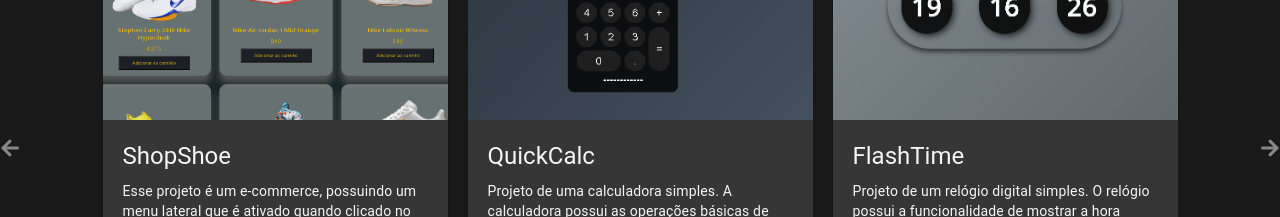
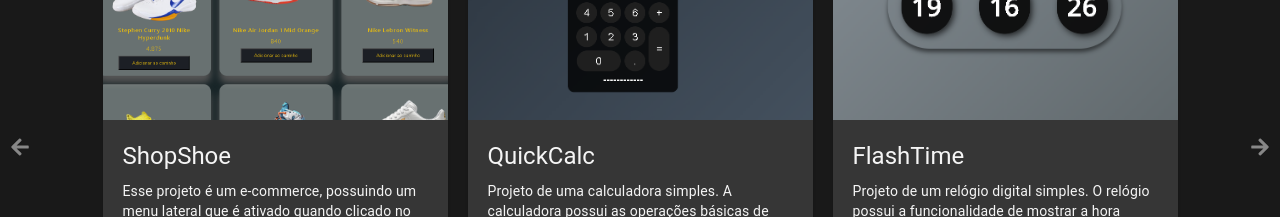
Before and after one commit to SamuellAguiar/Portfolio, a React (Vite) app in the folder portfolio/: page / in a window 1280 px wide. Shown: the part 1980-2197 px from the top of the page. Built offline with nearby package versions, Linux system fonts and the light colour scheme.

Commit message:
test failed

```diff
--- a/portfolio/src/Components/Projects.jsx
+++ b/portfolio/src/Components/Projects.jsx
@@ -3,19 +3,15 @@ import Card from '@mui/material/Card';
 import CardActions from '@mui/material/CardActions';
 import CardContent from '@mui/material/CardContent';
 import CardMedia from '@mui/material/CardMedia';
-import Button from '@mui/material/Button';
 import Typography from '@mui/material/Typography';
 import GitHubButton from './GitHubButton';
 import 'bootstrap/dist/css/bootstrap.css';
 import Carousel from 'react-bootstrap/Carousel';
 import { FaArrowRight, FaArrowLeft } from 'react-icons/fa';
 
-
 export default function ImgMediaCard() {
     return (
-        <div style={{
-            height: '110vh',
-        }}>
+        <div style={{ height: '110vh' }}>
             <div style={{
                 width: '100vh',
                 display: 'left',
@@ -28,25 +24,51 @@ export default function ImgMediaCard() {
                 paddingLeft: '180px',
             }}>
                 <h2>Projetos</h2>
-
-                <p style={{
-                    paddingTop: '20px',
-                    maxWidth: '600px',
-                }}>Projetos que já desenvolvi ou estou desenvolvendo</p>
-
+                <p style={{ paddingTop: '20px', maxWidth: '600px' }}>
+                    Projetos que já desenvolvi ou estou desenvolvendo
+                </p>
             </div>
-
             <div style={{ position: 'relative' }}>
                 <Carousel fade
                     nextIcon={
-                        <button style={{ background: 'none', border: 'none', position: 'absolute', right: 0 }}>
-                            <FaArrowRight style={{ color: '#f5f5f5', fontSize: '20px' }} />
-                        </button>
+                        <div style={{
+                            background: 'none',
+                            border: 'none',
+                            position: 'absolute',
+                            right: 0,
+                            display: 'flex',
+                            alignItems: 'center',
+                            justifyContent: 'center',
+                            padding: '10px',
+                            pointerEvents: 'none'
+                        }}>
+                            <FaArrowRight style={{
+                                color: '#f5f5f5',
+                                fontSize: '20px',
+                                pointerEvents: 'all',
+                                cursor: 'pointer'
+                            }} />
+                        </div>
                     }
                     prevIcon={
-                        <button style={{ background: 'none', border: 'none', position: 'absolute', left: 0 }}>
-                            <FaArrowLeft style={{ color: '#f5f5f5', fontSize: '20px' }} />
-                        </button>
+                        <div style={{
+                            background: 'none',
+                            border: 'none',
+                            position: 'absolute',
+                            left: 0,
+                            display: 'flex',
+                            alignItems: 'center',
+                            justifyContent: 'center',
+                            padding: '10px',
+                            pointerEvents: 'none'
+                        }}>
+                            <FaArrowLeft style={{
+                                color: '#f5f5f5',
+                                fontSize: '20px',
+                                pointerEvents: 'all',
+                                cursor: 'pointer'
+                            }} />
+                        </div>
                     }
                     indicators={false}
                 >
@@ -56,7 +78,7 @@ export default function ImgMediaCard() {
                                 <Card sx={{ maxWidth: 345, maxHeight: 600, backgroundColor: '#363636', color: '#f5f5f5', borderRadius: '5%' }}>
                                     <CardMedia
                                         component="img"
-                                        alt="green iguana"
+                                        alt="Pizzaria"
                                         height="230"
                                         width="375"
                                         image="/assets/Pizzaria.png"
@@ -68,12 +90,10 @@ export default function ImgMediaCard() {
                                         <Typography variant="body2">
                                             Este projeto foi desenvolvido como parte do trabalho da disciplina Banco de Dados 1, com o objetivo principal de oferecer aos usuários uma interface intuitiva para realizar pedidos personalizados de pizzas.
                                         </Typography>
-
                                         <Typography variant='body2' style={{ paddingTop: '15px' }}>
                                             <b>Tech Stack</b>: PHP, MySQL, HTML, CSS, JavaScript
                                         </Typography>
                                     </CardContent>
-
                                     <CardActions style={{ justifyContent: 'flex-end' }}>
                                         <a href="https://github.com/SamuellAguiar/Pizzaria" style={{ textDecoration: 'none', color: 'inherit' }}>
                                             <GitHubButton />
@@ -81,12 +101,11 @@ export default function ImgMediaCard() {
                                     </CardActions>
                                 </Card>
                             </a>
-
                             <a href="https://github.com/SamuellAguiar/VelozaCLUB" style={{ textDecoration: 'none', color: 'inherit' }}>
                                 <Card sx={{ maxWidth: 345, maxHeight: 600, backgroundColor: '#363636', color: '#f5f5f5', borderRadius: '5%' }}>
                                     <CardMedia
                                         component="img"
-                                        alt="green iguana"
+                                        alt="VelozaCLUB"
                                         height="230"
                                         width="375"
                                         image="/assets/VelozaCLUB.png"
@@ -98,7 +117,6 @@ export default function ImgMediaCard() {
                                         <Typography variant="body2">
                                             Este projeto foi desenvolvido para a matéria de Sistemas WEB I. O objetivo é criar um sistema de venda veículos antigos, onde o usuário pode se cadastrar, fazer login, visualizar os veículos disponíveis e entrar em contato com o vendedor.
                                         </Typography>
-
                                         <Typography variant='body2' style={{ paddingTop: '15px' }}>
                                             <b>Tech Stack</b>: React, Django, Sqlite
                                         </Typography>
@@ -110,12 +128,11 @@ export default function ImgMediaCard() {
                                     </CardActions>
                                 </Card>
                             </a>
-
                             <a href="https://github.com/SamuellAguiar/Login-Instagram" style={{ textDecoration: 'none', color: 'inherit' }}>
                                 <Card sx={{ maxWidth: 345, maxHeight: 600, backgroundColor: '#363636', color: '#f5f5f5', borderRadius: '5%' }}>
                                     <CardMedia
                                         component="img"
-                                        alt="green iguana"
+                                        alt="Clone Login Instagram"
                                         height="230"
                                         width="375"
                                         image="/assets/Login-Instagram.png"
@@ -127,12 +144,10 @@ export default function ImgMediaCard() {
                                         <Typography variant="body2">
                                             O projeto consiste em criar uma página web clone da página de login do Instagram com modo dark. Possuindo também links que redirecionam para as páginas de cadastro e recuperação de senha. Além de todos os links funcionais, a página é responsiva.
                                         </Typography>
-
                                         <Typography variant='body2' style={{ paddingTop: '15px' }}>
                                             <b>Tech Stack</b>: HTML, CSS, JavaScript
                                         </Typography>
                                     </CardContent>
-
                                     <CardActions style={{ justifyContent: 'flex-end' }}>
                                         <a href="https://github.com/SamuellAguiar/Login-Instagram" style={{ textDecoration: 'none', color: 'inherit' }}>
                                             <GitHubButton />
@@ -142,14 +157,13 @@ export default function ImgMediaCard() {
                             </a>
                         </div>
                     </Carousel.Item>
-
                     <Carousel.Item>
                         <div style={{ display: 'flex', justifyContent: 'center', gap: '20px' }}>
                             <a href="https://github.com/SamuellAguiar/E-Commerce" style={{ textDecoration: 'none', color: 'inherit' }}>
                                 <Card sx={{ maxWidth: 345, maxHeight: 600, backgroundColor: '#363636', color: '#f5f5f5', borderRadius: '5%' }}>
                                     <CardMedia
                                         component="img"
-                                        alt="green iguana"
+                                        alt="ShopShoe"
                                         height="230"
                                         width="375"
                                         image="/assets/ShopShoe.png"
@@ -161,12 +175,10 @@ export default function ImgMediaCard() {
                                         <Typography variant="body2">
                                             Esse projeto é um e-commerce, possuindo um menu lateral que é ativado quando clicado no ícone do menu, funcionalidades como adicionar produtos ao carrinho, remover produtos do carrinho e aumentar ou diminuir a quantidade de produtos.
                                         </Typography>
-
                                         <Typography variant='body2' style={{ paddingTop: '15px' }}>
                                             <b>Tech Stack</b>: HTML, CSS e JavaScript
                                         </Typography>
                                     </CardContent>
-
                                     <CardActions style={{ justifyContent: 'flex-end' }}>
                                         <a href="https://github.com/SamuellAguiar/E-Commerce" style={{ textDecoration: 'none', color: 'inherit' }}>
                                             <GitHubButton />
@@ -174,12 +186,11 @@ export default function ImgMediaCard() {
                                     </CardActions>
                                 </Card>
                             </a>
-
                             <a href="https://github.com/SamuellAguiar/Calculadora" style={{ textDecoration: 'none', color: 'inherit' }}>
                                 <Card sx={{ maxWidth: 345, maxHeight: 600, backgroundColor: '#363636', color: '#f5f5f5', borderRadius: '5%' }}>
                                     <CardMedia
                                         component="img"
-                                        alt="green iguana"
+                                        alt="QuickCalc"
                                         height="230"
                                         width="375"
                                         image="assets/Calculator.png"
@@ -191,7 +202,6 @@ export default function ImgMediaCard() {
                                         <Typography variant="body2">
                                             Projeto de uma calculadora simples. A calculadora possui as operações básicas de soma, subtração, multiplicação e divisão.
                                         </Typography>
-
                                         <Typography variant='body2' style={{ paddingTop: '15px' }}>
                                             <b>Tech Stack</b>: HTML, CSS e JavaScript
                                         </Typography>
@@ -203,12 +213,11 @@ export default function ImgMediaCard() {
                                     </CardActions>
                                 </Card>
                             </a>
-
                             <a href="https://github.com/SamuellAguiar/Relogio-Digital" style={{ textDecoration: 'none', color: 'inherit' }}>
                                 <Card sx={{ maxWidth: 345, maxHeight: 600, backgroundColor: '#363636', color: '#f5f5f5', borderRadius: '5%' }}>
                                     <CardMedia
                                         component="img"
-                                        alt="green iguana"
+                                        alt="FlashTime"
                                         height="230"
                                         width="375"
                                         image="/assets/Relogio-Digital.png"
@@ -220,12 +229,10 @@ export default function ImgMediaCard() {
                                         <Typography variant="body2">
                                             Projeto de um relógio digital simples. O relógio possui a funcionalidade de mostrar a hora atual.
                                         </Typography>
-
                                         <Typography variant='body2' style={{ paddingTop: '15px' }}>
                                             <b>Tech Stack</b>: HTML, CSS e JavaScript
                                         </Typography>
                                     </CardContent>
-
                                     <CardActions style={{ justifyContent: 'flex-end', paddingTop: '65px' }}>
                                         <a href="https://github.com/SamuellAguiar/Relogio-Digital" style={{ textDecoration: 'none', color: 'inherit' }}>
                                             <GitHubButton />
```
